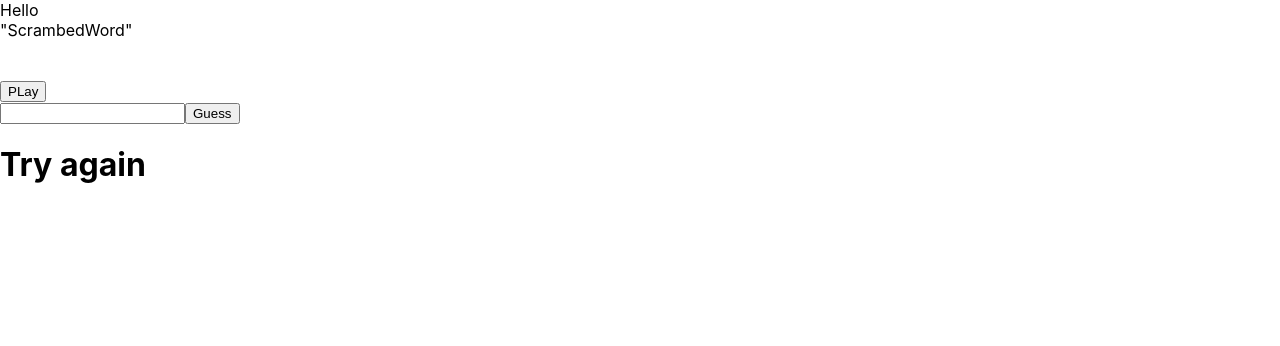
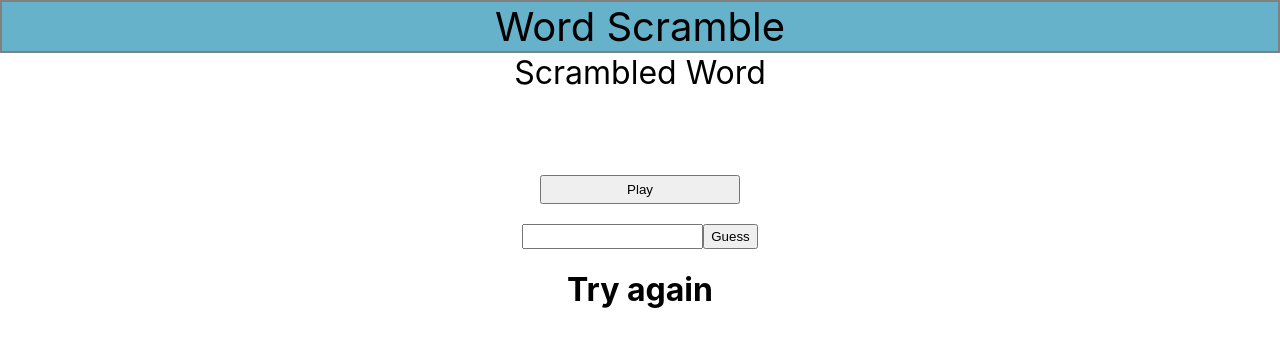
Before and after one commit to antunishdPursuit/word-scramble, a React (Create React App) app: page / in a window 1280 px wide. Shown: the top 346 px of the page. Built offline with nearby package versions, Linux system fonts and the light colour scheme; no server answers.

Commit message:
Updates to styles for NavBar, ScrambledWord

```diff
--- /dev/null
+++ b/src/components/NavBar.css
@@ -0,0 +1,12 @@
+.navbar {
+  align-items: center;
+  border: 2px solid gray;
+  background-color: #65B2CA;
+  display: flex;
+  font-size: 2.5em;
+  flex-direction: row;
+  justify-content: center;
+}
+.navbar__header{
+
+}
--- a/src/components/NavBar.js
+++ b/src/components/NavBar.js
@@ -1,10 +1,16 @@
-
 import React from 'react';
+import "./NavBar.css";
+import About from "./About"
 
 function NavBar() {
   return (
-    <div>
-      Hello
+    <div className='navbar'>
+      <div className='navbar__header'>
+        Word Scramble
+      </div>
+      <div>
+        {/* <About /> */}
+      </div>
     </div>
   );
 }
--- a/src/components/ScrambledWord.css
+++ b/src/components/ScrambledWord.css
@@ -2,11 +2,35 @@
     animation: fadein 10s ease-in alternate 1;
 }
 
+.scrambled-area{
+  align-items: center;
+  display: flex;
+  flex-direction: column;
+}
+.scrambled-word__header{
+  font-size: 2em;
+}
+.scrambled-area__play-button {
+  width: 200px;
+  padding: 5px 0 5px 0;
+}
+.daily-word{
+  padding: 5px 0 5px 0;
+  height: 25px;
+}
+.daily-word__button{
+  height: 25px;
+}
+.word-definition{
+  border: 2px solid black;
+  border-left: 10px;
+  border-right: 10px;
+  padding: 20px 0 20px 0;
+}
 @keyframes fadein {
     from { opacity: 0; }
     to { opacity: 1; }
 }
-
 h1.fadeIn span{
     opacity: 0;
     transform: translateY(30px);
--- a/src/components/ScrambledWord.js
+++ b/src/components/ScrambledWord.js
@@ -70,25 +70,30 @@ function ScrambledWord () {
     console.log(definition)
   }
   return (
-    <div>
-      "ScrambedWord"
+    <div className="scrambled-area">
+      <span className="scrambled-word__header">
+        Scrambled Word
+      </span>
       <h1>
         {isLoading ? scramble(todayWord.word) : <h2></h2> }
       </h1>
       <button
+      className='scrambled-area__play-button'
         type="submit"
         onClick={todaysWord}
-        >PLay</button>
+        >Play</button>
 
         <br></br>
 
         <form onSubmit={CheckWord}>
           <input
           id="DailyWord"
+          className="daily-word"
           type="search"
           ></input>
 
           <button
+          className="daily-word__button"
           type="submit"
           >Guess</button>
         </form>
@@ -97,9 +102,9 @@ function ScrambledWord () {
           <span>Sleep.</span>
           <span>Repeat.</span>
         </h1> */}
-        <h1>{won ? "You did it " : "Try again"}</h1>
+        <h1 className="winner">{won ? "You did it " : "Try again"}</h1>
         {isLoading ? definitionOpaque(wordDefinition[0].meanings[0].definitions[0].definition) : <h1></h1>}
-        <h1 id = "defeinitionWebPage"></h1>
+        <h1 className='word-definition' id = "defeinitionWebPage"></h1>
     </div>
   )
 }
```
